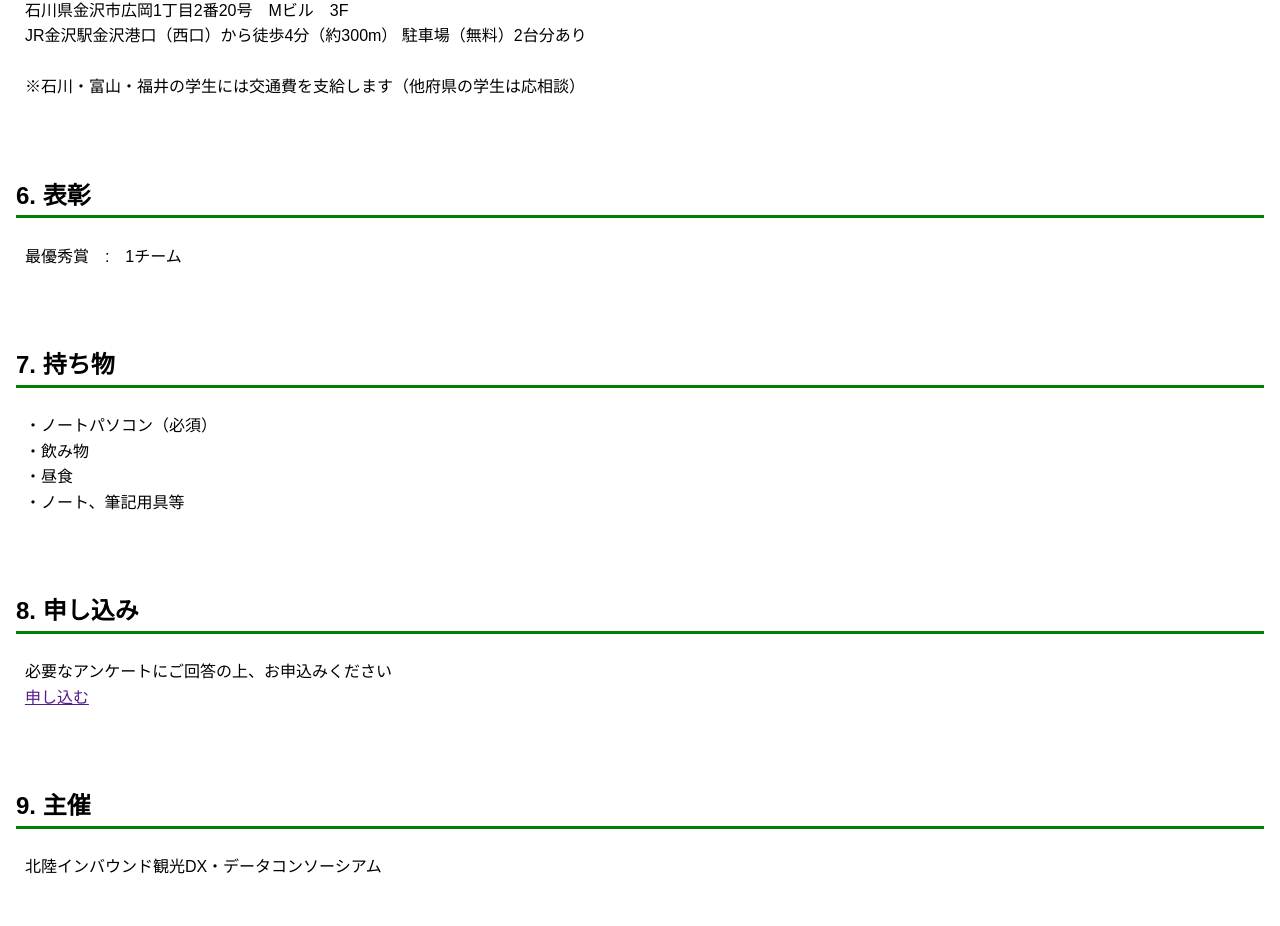
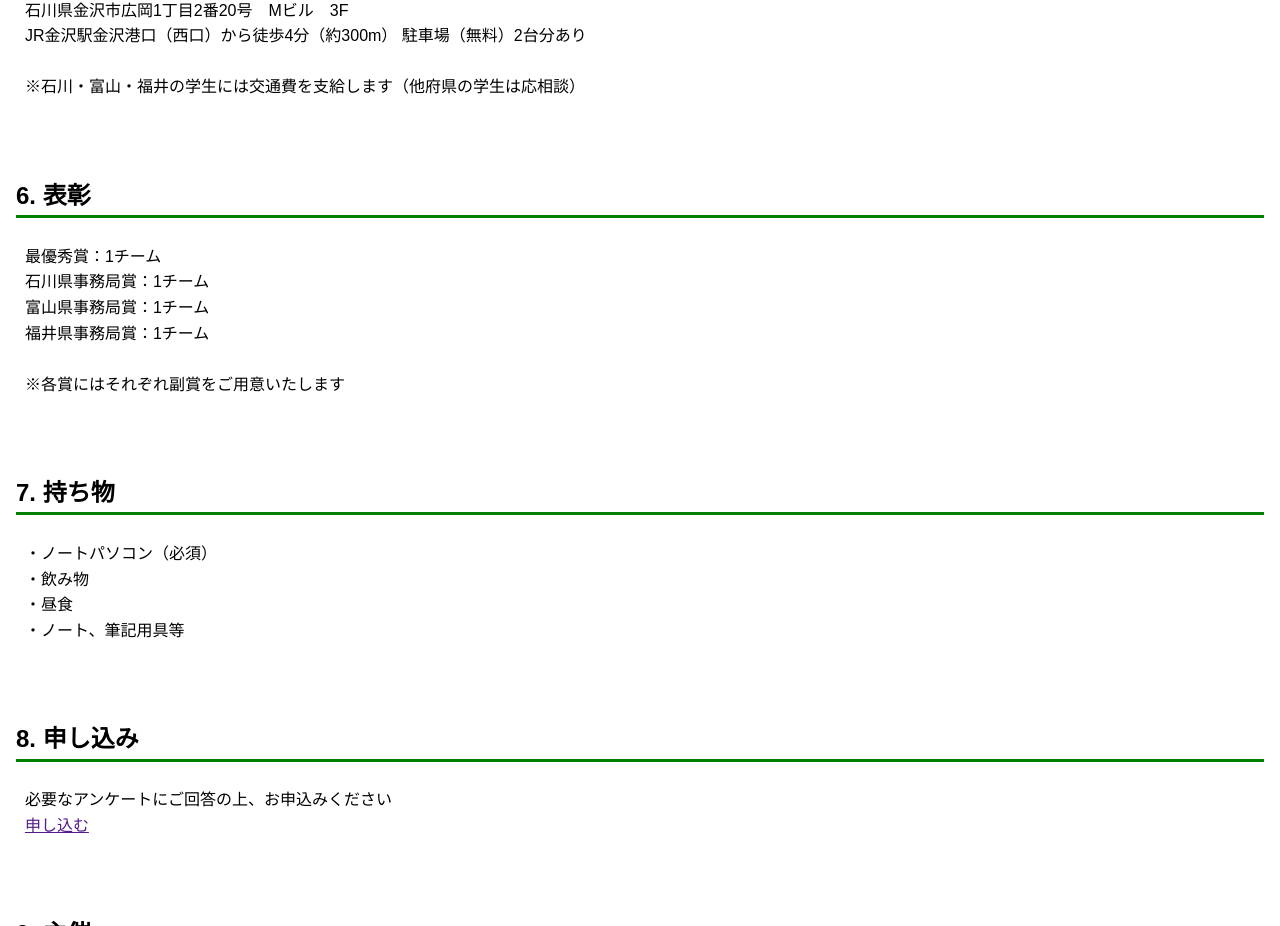
Before and after one commit to hokuriku-inbound-kanko/hackathon, a plain HTML site: page index.html in a window 1280 px wide. Shown: the part 1618-2544 px from the top of the page. Drawn offline with Linux system fonts and the light colour scheme.

Commit message:
Update index.html

```diff
--- a/index.html
+++ b/index.html
@@ -75,7 +75,12 @@
 
   <section>
   <h2>6. 表彰</h2>
-  最優秀賞　:　1チーム
+  最優秀賞：1チーム
+  石川県事務局賞：1チーム
+  富山県事務局賞：1チーム
+  福井県事務局賞：1チーム
+
+  ※各賞にはそれぞれ副賞をご用意いたします
   </section>
 
   <section>
```
